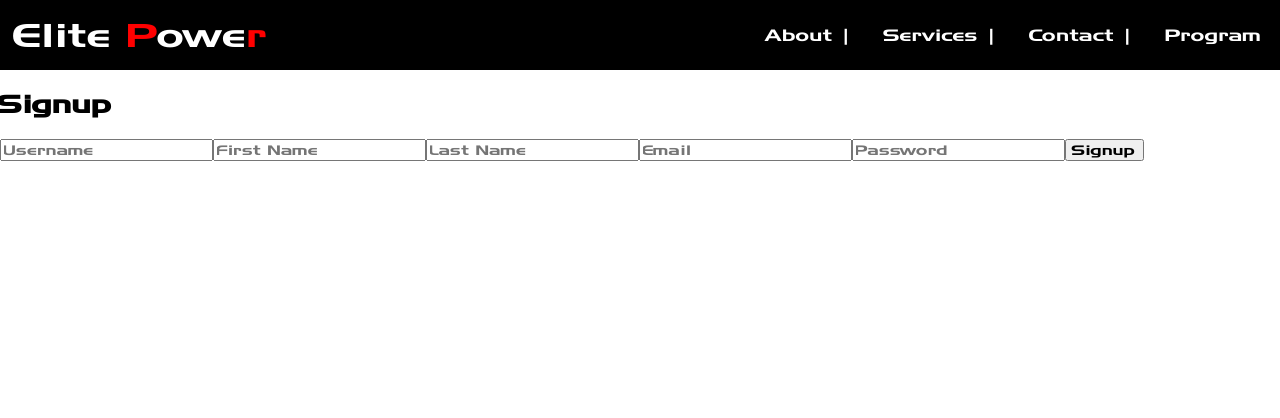
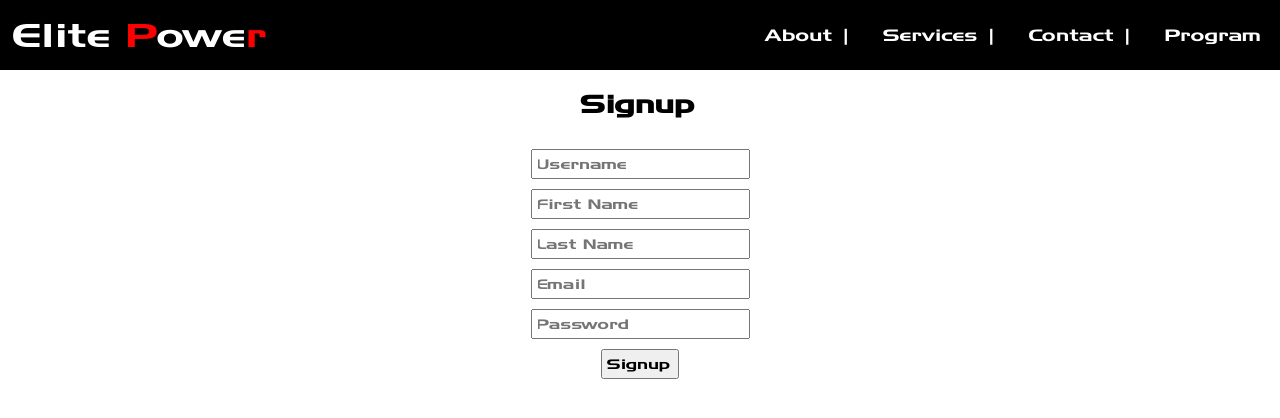
Before and after one commit to andrejTodoroski21/phase-2-project, a React (Vite) app: page /signup in a window 1280 px wide. Shown: the top 418 px of the page. Built offline with nearby package versions, Linux system fonts and the light colour scheme; no server answers.

Commit message:
added some css nun too crazy

```diff
--- a/src/components/Pages/Home.jsx
+++ b/src/components/Pages/Home.jsx
@@ -31,7 +31,6 @@ import Navbar from "./NavBar";
 function Home(){
   return (
     <div>
-      <Navbar />
       <video autoPlay muted loop id="home-video">
         <source src="https://assets.newyorksportsclubs.com/wp-content/uploads/2023/10/04072014/Sizzle-Reel-60-second.mp4" type="video/mp4" />
       </video>
--- a/src/components/UserPanel/Login.jsx
+++ b/src/components/UserPanel/Login.jsx
@@ -1,85 +1,9 @@
-// import { useState } from 'react'
-// import {useOutletContext} from 'react-router-dom'
-// import { useNavigate } from 'react-router-dom';
-// import UserDetails from './UserDetails';
-// import {useUser} from '../UserContext';
-
-// function Login() {
-
-//   const [user, setUser] = useState('');
-//   const [password, setPassword] = useState('');
-//   const {setCurrentUser} = useUser();
-//   const navigate = useNavigate();
-
-//   // SUBMIT EVENT
-
-//   function handleSubmit(e) {
-//     e.preventDefault();
-
-//     fetch('/api/login', {
-//         method: 'POST',
-//         headers: {
-//           'Content-Type': 'application/json',
-//           'Accept': 'application/json'
-//         },
-//         body: JSON.stringify({ user, password })
-//       }).then(res => {
-//         if (res.ok) {
-//           res.json().then(user => {
-//             console.log("User data received:", user);  // Debug the structure of the user object
-//             setCurrentUser(user);
-//           });
-//         } else {
-//           alert('Invalid username or password');
-//         }
-//       });
-//       console.log("Welcome " + user.username)
-//   }
-
-//   // RENDER //
-
-//   return (
-
-
-//   <div className="window" style={{marginLeft: '5em',width: 300 }}>
-
-
-//     <form className='user-form' onSubmit={handleSubmit}>
-
-//       <h2>Login</h2>
-
-//       <input type="text"
-//       onChange={e => setUser(e.target.value)}
-//       value={user}
-//       placeholder='username'
-//       />
-
-//       <input type="password"
-//       onChange={e => setPassword(e.target.value)}
-//       value={password}
-//       placeholder='password'
-//       />
-
-//       <input type="submit"
-//       value='Login'
-//       />
-
-//     </form>
-//     <div>
-
-//     </div>
-//     </div>
-//   )
-
-// }
-
-// export default Login
 import { useState } from 'react';
 import { useNavigate } from 'react-router-dom';
-import { useUser } from '../UserContext'; // Import the useUser hook
+import { useUser } from '../UserContext';
 
 function Login() {
-  const { setCurrentUser } = useUser();  // Get setCurrentUser from the UserContext
+  const { setCurrentUser } = useUser();
   const [username, setUsername] = useState('');
   const [password, setPassword] = useState('');
   const navigate = useNavigate();
@@ -93,14 +17,14 @@ function Login() {
         'Content-Type': 'application/json',
         'Accept': 'application/json'
       },
-      body: JSON.stringify({ user: username, password })  // Match the expected structure in the backend
+      body: JSON.stringify({ user: username, password })
     })
     .then(res => {
       if (res.ok) {
         res.json().then(user => {
           console.log('Logged in user:', user);
-          setCurrentUser(user);  // Update the current user in context
-          navigate('/');  // Redirect to the home page or another route after login
+          setCurrentUser(user);
+          navigate('/');
         });
       } else {
         alert('Invalid username or password');
--- a/src/components/UserPanel/UserDetails.jsx
+++ b/src/components/UserPanel/UserDetails.jsx
@@ -21,8 +21,8 @@ function UserDetails() {
   }
 
   return (
-    <div>
-      <h1>User Details</h1>
+    <div className='user-profile'>
+      <h1>Account</h1>
       <p>Welcome, {currentUser.username}!</p>
       <button onClick={handleLogOut}>Logout</button>
     </div>
--- a/src/index.css
+++ b/src/index.css
@@ -162,3 +162,22 @@ video{
   width: 100%;
   height: auto;
 }
+
+.user-form{
+  display: grid;
+  place-items: center;
+}
+input{
+  margin-top: 10px;
+  padding-left: 5px;
+  padding-right: 5px;
+  padding-top: 5px;
+  padding-bottom: 5px;
+}
+.user-profile{
+  text-align: center;
+}
+
+.user-profile h1{
+  text-decoration:double;
+}
```
